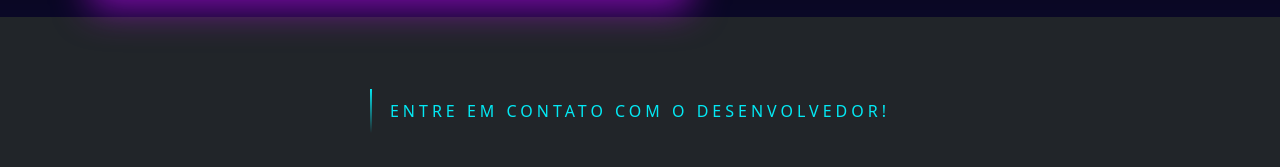
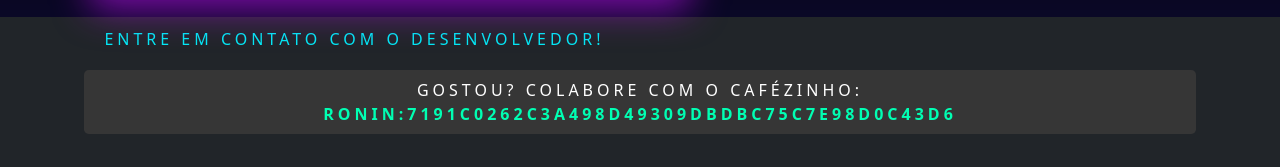
Before and after one commit to Thayrone-L/Contador-CGB, a plain HTML site: page index.html in a window 1280 px wide. Shown: the part 1797-1964 px from the top of the page. Drawn offline with nearby package versions, Linux system fonts and the light colour scheme.

Commit message:
alterações na aparencia

```diff
--- a/assets/css/main.css
+++ b/assets/css/main.css
@@ -359,7 +359,6 @@ body {
 }
 
 .btn-ronin {
-    position: relative;
     color: rgb(255, 255, 255);
     background-color: rgb(54, 54, 54);
     font-size: 16px;
@@ -368,7 +367,6 @@ body {
     overflow: hidden;
     transition: 0.5s;
     letter-spacing: 4px;
-    margin-left: 10%;
     margin-right: auto;
     top: 100px;
 }
@@ -406,7 +404,6 @@ body {
 /*estilo do botão*/
 
 .neon-bt {
-    position: relative;
     display: inline-block;
     padding: 10px 20px;
     color: #03e9f4;
@@ -415,13 +412,7 @@ body {
     text-transform: uppercase;
     overflow: hidden;
     transition: 0.5s;
-    left: 50%;
-    margin-right: -50%;
-    transform: translate(-50%, -50%);
     letter-spacing: 4px;
-    margin-left: auto;
-    margin-right: auto;
-    top: 80%;
 }
 
 .neon-bt:hover {
```
